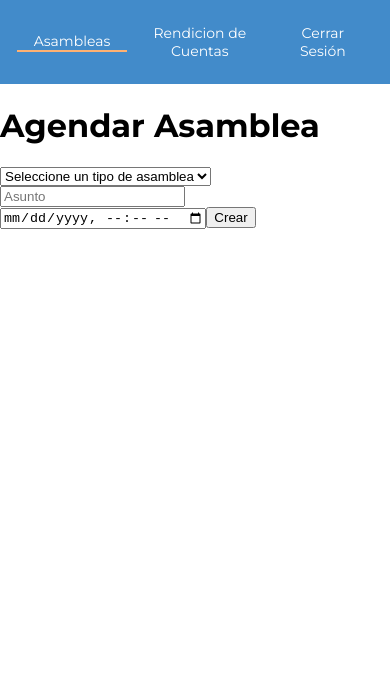
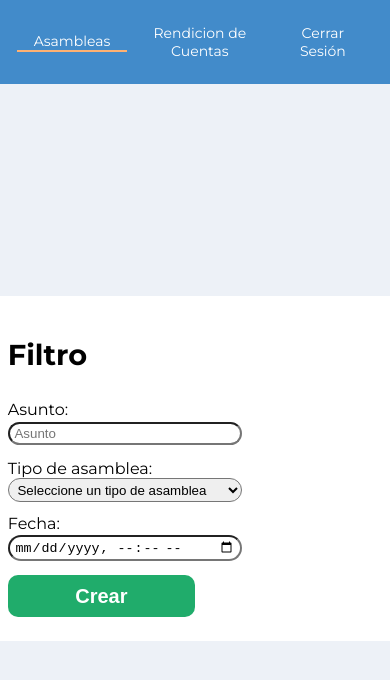
Before and after one commit to Xhyus/CeeWebApp, a Next.js app in the folder frontend/: page /asambleas/crear in a window 390 px wide. Shown: the top 680 px of the page. Built offline with nearby package versions, Linux system fonts and the light colour scheme; sample sign-in values are in the browser's storage.

Commit message:
Falta agregar responsive - inputs de titulo de los puntos

```diff
--- a/frontend/pages/asambleas.jsx
+++ b/frontend/pages/asambleas.jsx
@@ -50,13 +50,17 @@ export default function asambleas() {
 		}
 	}
 
+	const crearAsamblea = () => {
+		router.push('asambleas/crear')
+	}
+
 	return (
 		<>
 			<Navbar />
 			<div className={styles.fondo}>
 				<div className={styles.contenedor}>
 					<div className={styles.contenedorSectorIzquierdo}>
-						<button className={styles.Propiedades_boton} ><FaPlus className={styles.Propiedades_icono} />Crear asamblea</button>
+						<button className={styles.Propiedades_boton} onClick={() => crearAsamblea()} ><FaPlus className={styles.Propiedades_icono} />Crear asamblea</button>
 						<div className={styles.filtros}>
 							<p className={styles.titulo_filtro}><strong>Filtro</strong></p>
 							<div className={styles.ContainerFiltro}>
--- a/frontend/pages/asambleas/crear.jsx
+++ b/frontend/pages/asambleas/crear.jsx
@@ -1,6 +1,7 @@
 import React, { useState, useEffect } from 'react'
 import Navbar from '../../components/navbar/Navbar'
 import { isLogged } from '../../utils/logged'
+import styles from '../../styles/asambleas.module.css'
 
 const crear = () => {
     const [asunto, setAsunto] = useState()
@@ -25,26 +26,38 @@ const crear = () => {
         console.log(tipoAsamblea)
     }
 
+    const handleSubmit = () => {
+        console.log(asunto, fecha, tipoAsamblea)
+    }
+
     return (
         <>
             <Navbar />
-            <div>
-                <h1>Agendar Asamblea</h1>
-                <select onChange={handleChangeTipoAsamblea}>
-                    <option value="null">Seleccione un tipo de asamblea</option>
-                    <option value="resolutiva">Resolutiva</option>
-                    <option value="informativa">Informativa</option>
-                </select>
-                <input type="text" placeholder="Asunto" onChange={handleChangeAsunto} />
-                <input type="datetime-local" onChange={handleChangeFecha} name="input-fecha" id="input-fecha" />
-                <button onClick={() => {
-                    setboton('Creando...')
-                    console.log("los datos son: ", asunto, fecha, tipoAsamblea)
-                    setTimeout(() => {
-                        setboton('Crear')
-                    }, 2000)
-                }}>{boton}</button>
-
+            <div className={styles.fondo}>
+                <div className={styles.contenedor}>
+                    <div className={styles.contenedorCrear}>
+                        <p className={styles.titulo_filtro}><strong>Filtro</strong></p>
+                        <section className={styles.contenedores}>
+                            <div className={styles.contenedorAsunto}>
+                                <label for="Asunto" className={styles.labels}>Asunto: </label>
+                                <input className={styles.inputs} name="Asunto" id='Asunto' type="text" placeholder="Asunto" onChange={handleChangeAsunto} />
+                            </div>
+                            <div className={styles.contenedorTipoAsamblea}>
+                                <label for="selectTipo" className={styles.labels}>Tipo de asamblea: </label>
+                                <select className={styles.selectTipo} name="selectTipo" id='selectTipo' onChange={handleChangeTipoAsamblea}>
+                                    <option value="null">Seleccione un tipo de asamblea</option>
+                                    <option value="resolutiva">Resolutiva</option>
+                                    <option value="informativa">Informativa</option>
+                                </select>
+                            </div>
+                            <div className={styles.contenedorFecha}>
+                                <label for="input-fecha" className={styles.labels}>Fecha: </label>
+                                <input className={styles.inputs} type="datetime-local" onChange={handleChangeFecha} name="input-fecha" id="input-fecha" />
+                            </div>
+                            <button className={styles.Propiedades_boton} onClick={() => handleSubmit()}>{boton}</button>
+                        </section>
+                    </div>
+                </div>
             </div>
         </>
     )
--- a/frontend/styles/asambleas.module.css
+++ b/frontend/styles/asambleas.module.css
@@ -34,7 +34,6 @@
     background-color: #20ac6b;
     color: #FFFFFF;
     width: 100%;
-    height: auto;
     padding: 3.5%;
     font-weight: 600;
     border-radius: 10px;
@@ -77,8 +76,59 @@
 
 }
 
-.Propiedades_icono{
+.Propiedades_icono {
     margin: 0 1vh;
+}
+
+/* *### CSS Crear Asambleas ### */
+
+.selectTipo {
+    width: 100%;
+    padding: 1% 2%;
+    margin-bottom: 5%;
+    border-radius: 24px;
+}
+
+.contenedorAsunto {
+    display: flex;
+    margin-bottom: 1%;
+    flex-wrap: wrap;
+}
+
+.contenedorFecha {
+    display: flex;
+    margin-bottom: 1%;
+    flex-wrap: wrap;
+}
+
+.labels {
+    width: 80%;
+    border-radius: 24px;
+    margin-bottom: 1%;
+}
+
+.inputs {
+    width: 100%;
+    padding: 1% 2%;
+    margin-bottom: 5%;
+    border-radius: 24px;
+}
+
+.contenedorCrear {
+    width: 60%;
+    padding: 1% 2%;
+    display: flex;
+    justify-content: center;
+    flex-wrap: wrap;
+    flex-direction: column;
+}
+
+.contenedores {
+    width: 100%;
+    display: flex;
+    justify-content: center;
+    flex-wrap: wrap;
+    flex-direction: column;
 }
 
 /* *### Responsive ### */
@@ -98,12 +148,12 @@
         width: 100%;
     }
 
-    .Propiedades_boton{
+    .Propiedades_boton {
         width: 80%;
         height: 5vh;
     }
 
-    .filtros{
+    .filtros {
         width: 80%;
         padding: 0;
     }
@@ -115,19 +165,20 @@
         justify-content: center;
     }
 
-    .listaCards{
+    .listaCards {
         width: 100%;
     }
 }
 
 /* Pantallas pequeñas - grandes */
 @media (min-width: 769px) and (max-width: 1199px) {
-    .contenedor{
+    .contenedor {
         display: flex;
         flex-direction: column;
         align-items: center;
     }
-    .contenedorSectorIzquierdo{
+
+    .contenedorSectorIzquierdo {
         display: flex;
         flex-direction: row;
         justify-content: space-between;
@@ -135,7 +186,8 @@
         align-items: center;
         margin-bottom: 4vh;
     }
-    .Propiedades_boton{
+
+    .Propiedades_boton {
         margin: 0 5vh 0 5vh;
         padding: 3vh;
         display: flex;
@@ -143,15 +195,18 @@
         align-items: center;
         justify-content: center;
     }
-    .Propiedades_icono{
+
+    .Propiedades_icono {
         height: 4.5vh;
     }
-    .filtros{
+
+    .filtros {
         margin: 0 5vh 0 0;
         padding: 5vh 0;
         width: 100%;
     }
-    .contenedorSectorDerecho{
+
+    .contenedorSectorDerecho {
         display: flex;
         flex-direction: column;
         justify-content: space-between;
```
